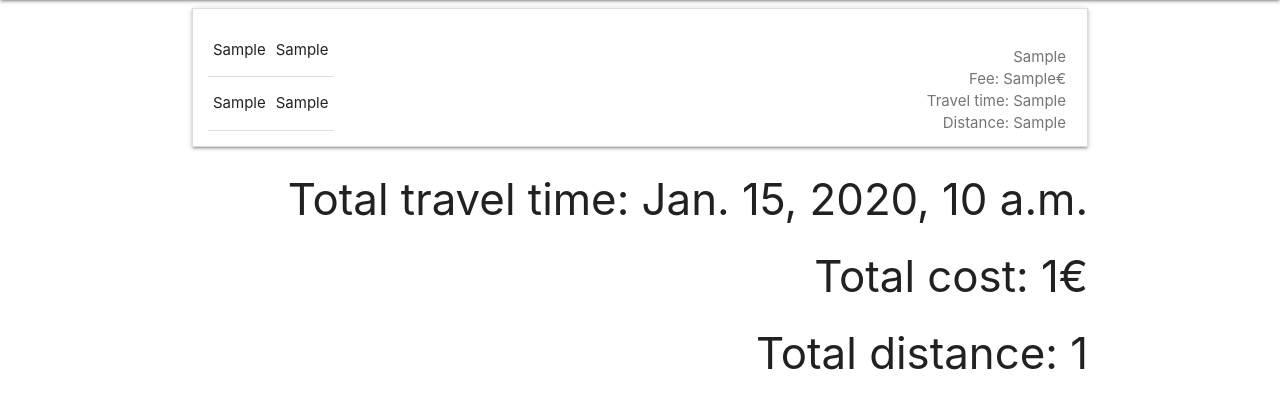
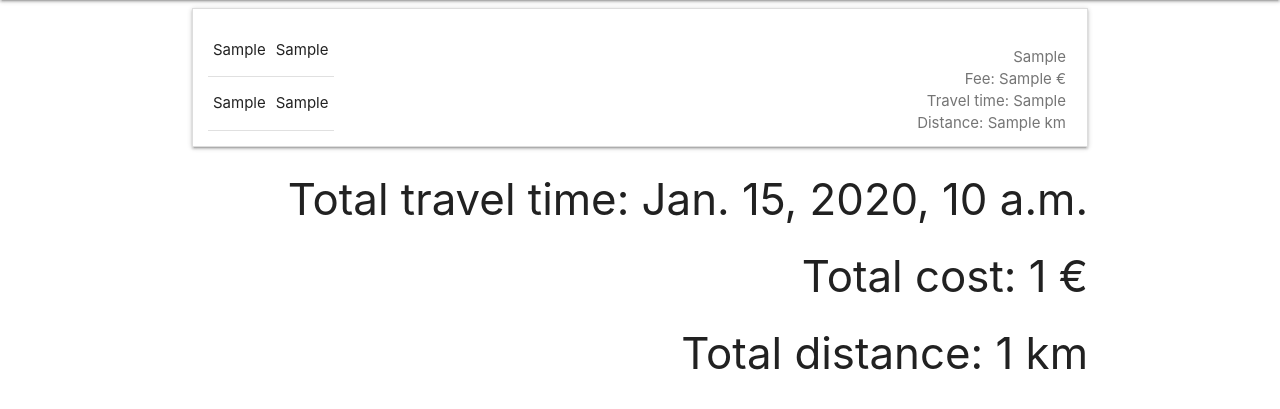
Before and after one commit to sok-gerely/tripplanner, a Django app: template tripplanner/templates/tripplanner/result.html in a window 1280 px wide. Shown: the part 64-473 px from the top of the page. Run offline with Django 3.2, Linux system fonts and the light colour scheme; the template is opened without the code that fills it: most values are stand-ins (such as "Sample title", 1, 10 or a date in 2020).

Commit message:
distance measure

```diff
--- a/tripplanner/templates/tripplanner/result.html
+++ b/tripplanner/templates/tripplanner/result.html
@@ -26,9 +26,9 @@
                             {% endif %}
                         </i><br>
                         {{ i.5 }}<br>
-                        Fee: {{ i.4 }}{{ CURRENCY }}<br>
+                        Fee: {{ i.4 }} {{ CURRENCY }}<br>
                         Travel time: {{ i.6 }}<br>
-                        Distance: {{ i.8 }}
+                        Distance: {{ i.8 }} {{ DISTANCE_MEASURE }}
                     </span>
                 </div>
                 <div class="collapsible-body">
@@ -54,8 +54,8 @@
     </ul>
 
     <h3 class="right-align">Total travel time: {{ total_time }}</h3>
-    <h3 class="right-align">Total cost: {{ total_cost }}{{ CURRENCY }}</h3>
-    <h3 class="right-align">Total distance: {{ total_distance }}</h3>
+    <h3 class="right-align">Total cost: {{ total_cost }} {{ CURRENCY }}</h3>
+    <h3 class="right-align">Total distance: {{ total_distance }} {{ DISTANCE_MEASURE }}</h3>
 {% endblock %}
 
 {% block js_import %}
--- a/tripplannersite/template_settings.py
+++ b/tripplannersite/template_settings.py
@@ -2,4 +2,5 @@ def template_settings(request):
     # return any necessary values
     return {
         'CURRENCY': '€',
+        'DISTANCE_MEASURE': 'km'
     }
```
Also changed, not shown: 1 other file.
